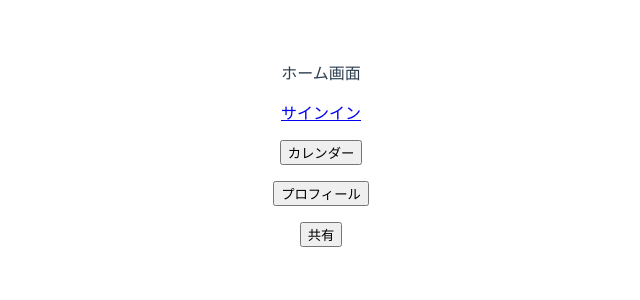
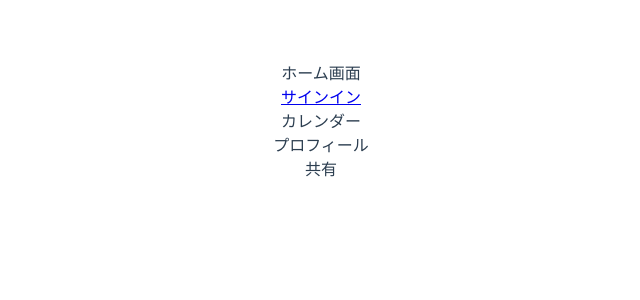
Before and after one commit to kumewata/calendar-app-ts, a Vue app: page / in a window 1280 px wide. Shown: the top 300 px of the page, without its empty margins (319-959 px from the left). Built offline with nearby package versions, Linux system fonts and the light colour scheme; a small style sheet from the web is missing.

Commit message:
setup vuetify

```diff
--- a/public/index.html
+++ b/public/index.html
@@ -1,5 +1,5 @@
 <!DOCTYPE html>
-<html lang="en">
+<html lang="ja">
   <head>
     <meta charset="utf-8">
     <meta http-equiv="X-UA-Compatible" content="IE=edge">
--- a/src/main.ts
+++ b/src/main.ts
@@ -3,6 +3,9 @@ import App from '@/App.vue';
 import router from '@/router';
 import store from '@/store';
 import VueCompositionAPI from '@vue/composition-api';
+import vuetify from '@/plugins/vuetify';
+import 'roboto-fontface/css/roboto/roboto-fontface.css';
+import 'material-design-icons-iconfont/dist/material-design-icons.css';
 
 Vue.config.productionTip = false;
 Vue.use(VueCompositionAPI);
@@ -10,5 +13,6 @@ Vue.use(VueCompositionAPI);
 new Vue({
   router,
   store,
+  vuetify,
   render: h => h(App),
 }).$mount('#app');
--- /dev/null
+++ b/src/plugins/vuetify.ts
@@ -0,0 +1,15 @@
+import Vue from 'vue';
+import Vuetify from 'vuetify/lib';
+import ja from 'vuetify/src/locale/ja';
+
+Vue.use(Vuetify);
+
+export default new Vuetify({
+  lang: {
+    locales: { ja },
+    current: 'ja',
+  },
+  icons: {
+    iconfont: 'md',
+  },
+});
--- a/tsconfig.json
+++ b/tsconfig.json
@@ -14,7 +14,8 @@
     "baseUrl": ".",
     "types": [
       "webpack-env",
-      "jest"
+      "jest",
+      "vuetify"
     ],
     "paths": {
       "@/*": [
--- a/vue.config.js
+++ b/vue.config.js
@@ -2,6 +2,7 @@
 const StyleLintPlugin = require('stylelint-webpack-plugin');
 
 module.exports = {
+  transpileDependencies: ['vuetify'],
   configureWebpack: {
     plugins: [
       // ホットリロード時に stylelint を実行する
```
Also changed, not shown: package.json (+7 -1 lines), 1 other file (tests, documents, lock files or other folders).
